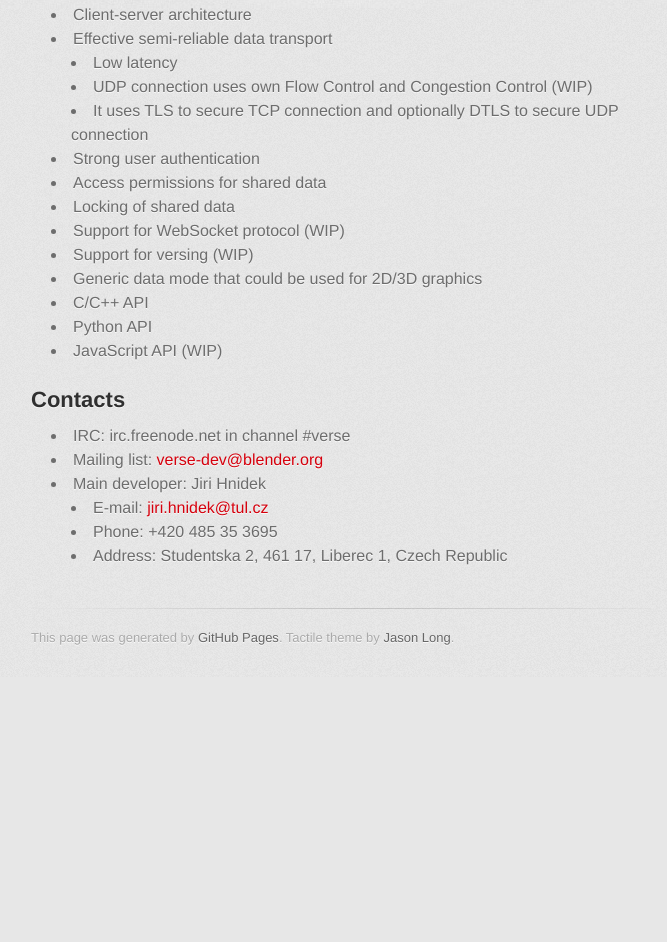
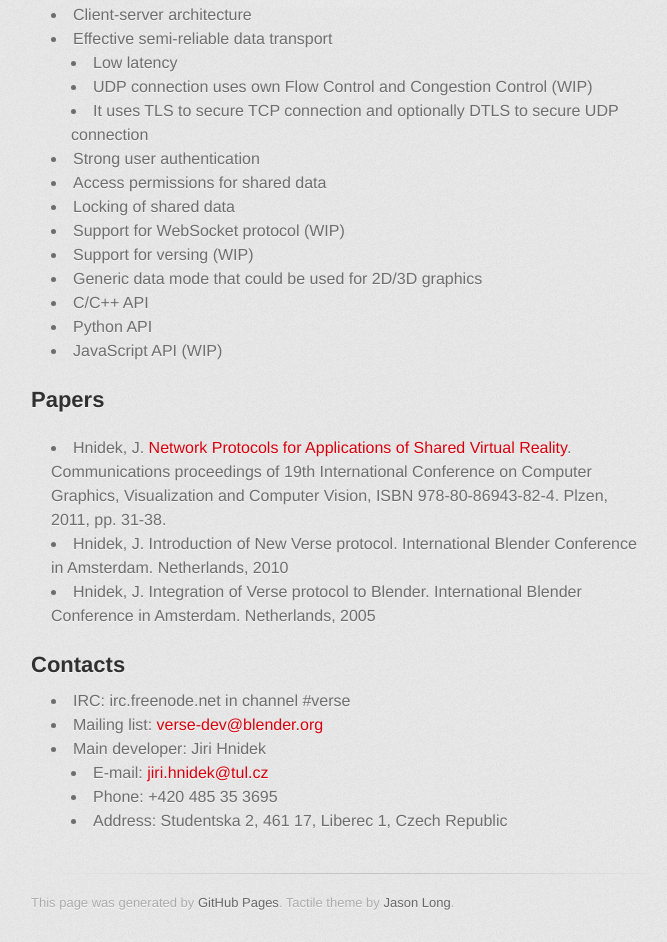
Before and after one commit to verse/verse.github.com, a plain HTML site: page index.html in a window 1280 px wide. Shown: the part 565-1507 px from the top of the page, without its empty margins (299-966 px from the left). Before the commit the page ends 1242 px from the top, so only its background shows below. Drawn offline with Linux system fonts and the light colour scheme; a web font is replaced by a local one.

Commit message:
* Added section about papers

```diff
--- a/index.html
+++ b/index.html
@@ -61,6 +61,16 @@
 </ul>
 </p>
 
+<h2>Papers</h2>
+
+<p>
+<ul>
+<li>Hnidek, J. <a href="http://wscg.zcu.cz/WSCG2011/!_2011_WSCG-Short_Papers.pdf">Network Protocols for Applications of Shared Virtual Reality</a>. Communications proceedings of 19th International Conference on Computer Graphics, Visualization and Computer Vision, ISBN 978-80-86943-82-4. Plzen, 2011, pp. 31-38.</li>
+<li>Hnidek, J. Introduction of New Verse protocol. International Blender Conference in Amsterdam. Netherlands, 2010</li>
+<li>Hnidek, J. Integration of Verse protocol to Blender. International Blender Conference in Amsterdam. Netherlands, 2005</li>
+</ul>
+</p>
+
 <h2>Contacts</h2>
 
 <ul>
```
